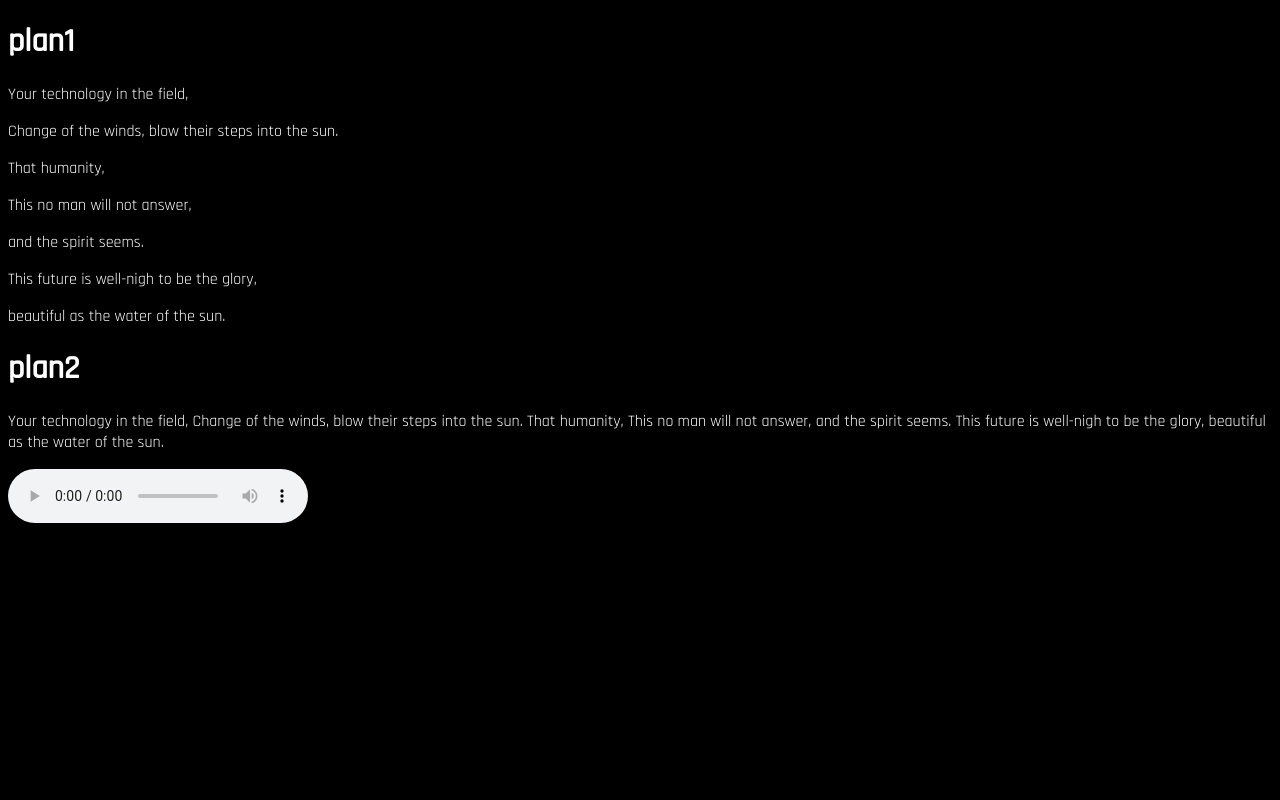
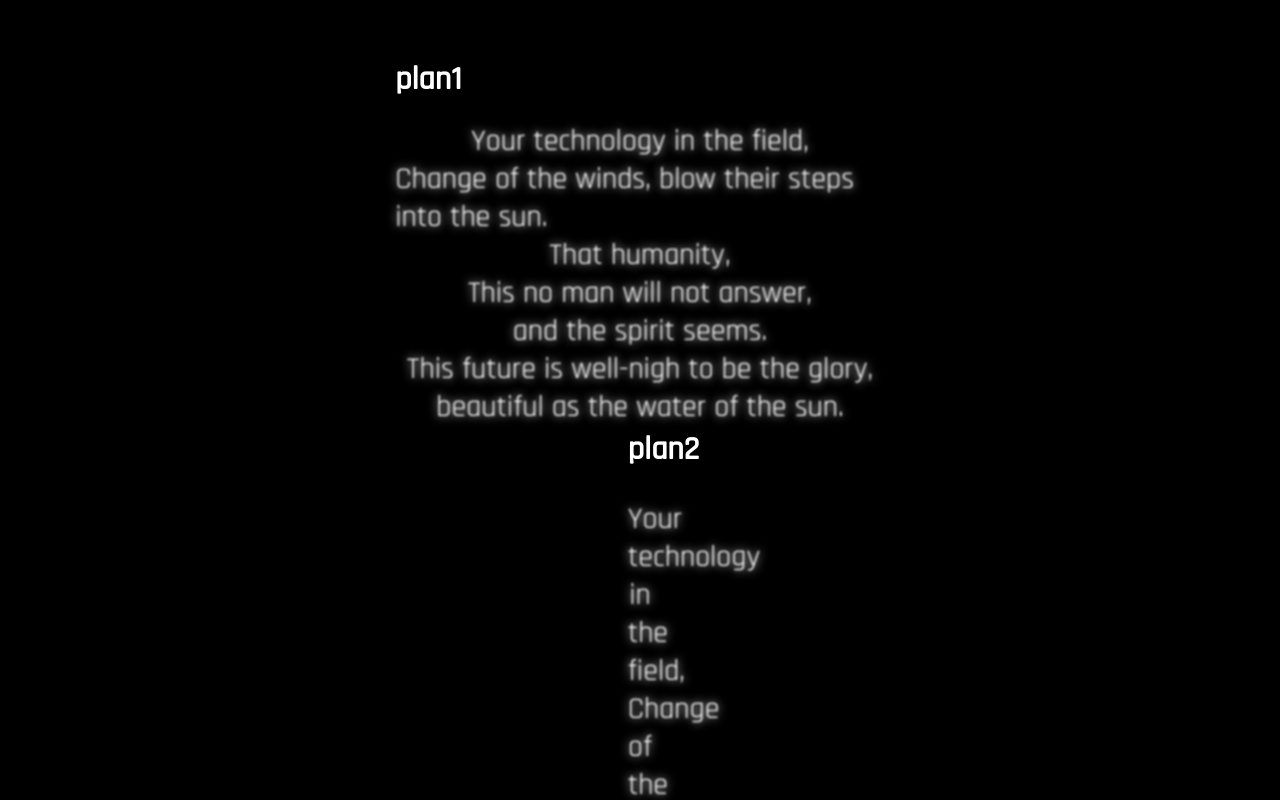
Before and after one commit to adalek/visual_project, a plain HTML site: page index.html in a window 1280 px wide. Shown: the top 800 px of the page. Drawn offline with Linux system fonts and the light colour scheme.

Commit message:
Update style.css

```diff
--- a/css/style.css
+++ b/css/style.css
@@ -7,3 +7,45 @@ body{
   background-color: black;
   color:white;
 }
+
+div{
+  padding: 20px;
+  border
+  justify-content: center;
+  align-items: center;
+}
+.plan1{
+  padding: 30%;
+  padding-top: 10px;
+  padding-bottom: 10px;
+  height: 10em;
+}
+p{
+  filter: blur(1px);
+  text-shadow: 0 0 10px #fff;
+  font-size: 30px;
+}
+div.plan1 p {
+    margin: 0;
+    display: flex;
+    align-items: center;
+    justify-content: center;
+ }
+
+.plan2{
+
+  padding: 49%;
+  padding-top: 200px;
+}
+
+.linetight{
+
+}
+
+/*plan1 text align*/
+.center{
+  text-align: center;
+}
+.poem{
+
+}
```
